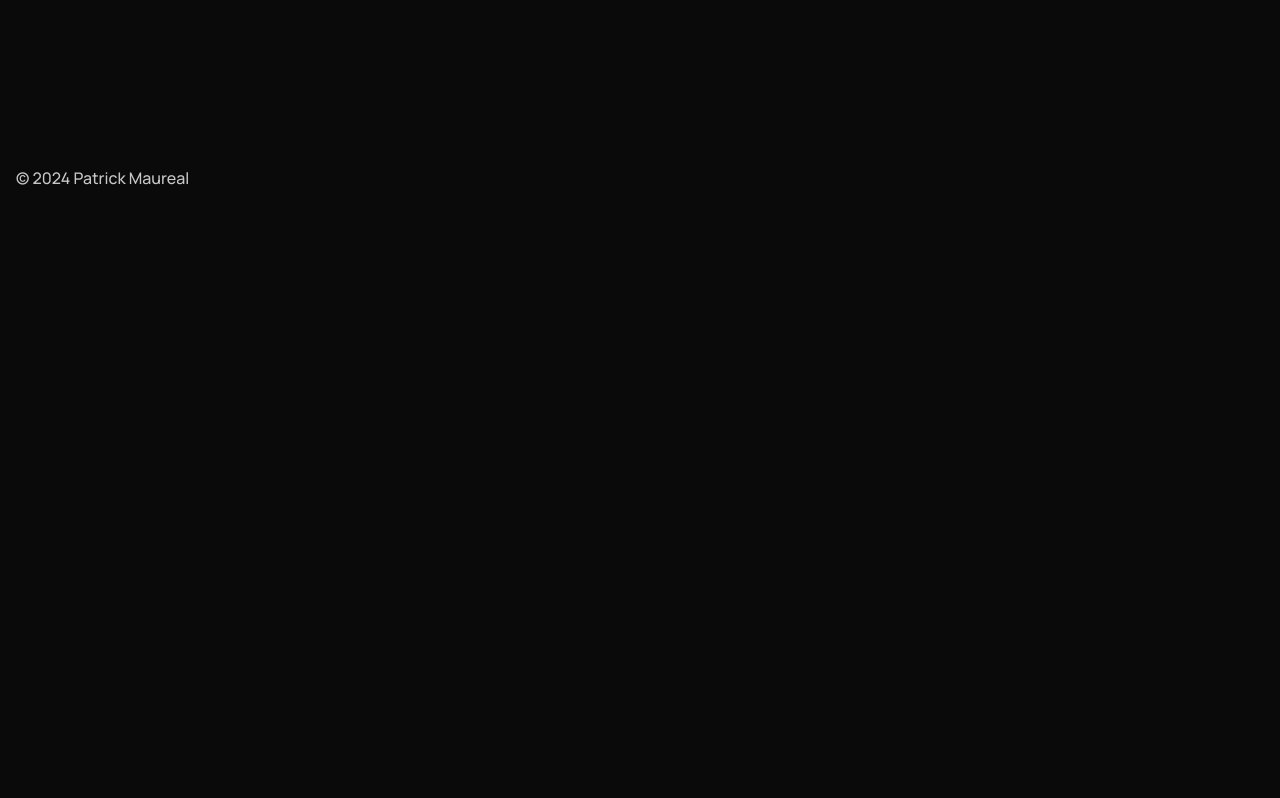
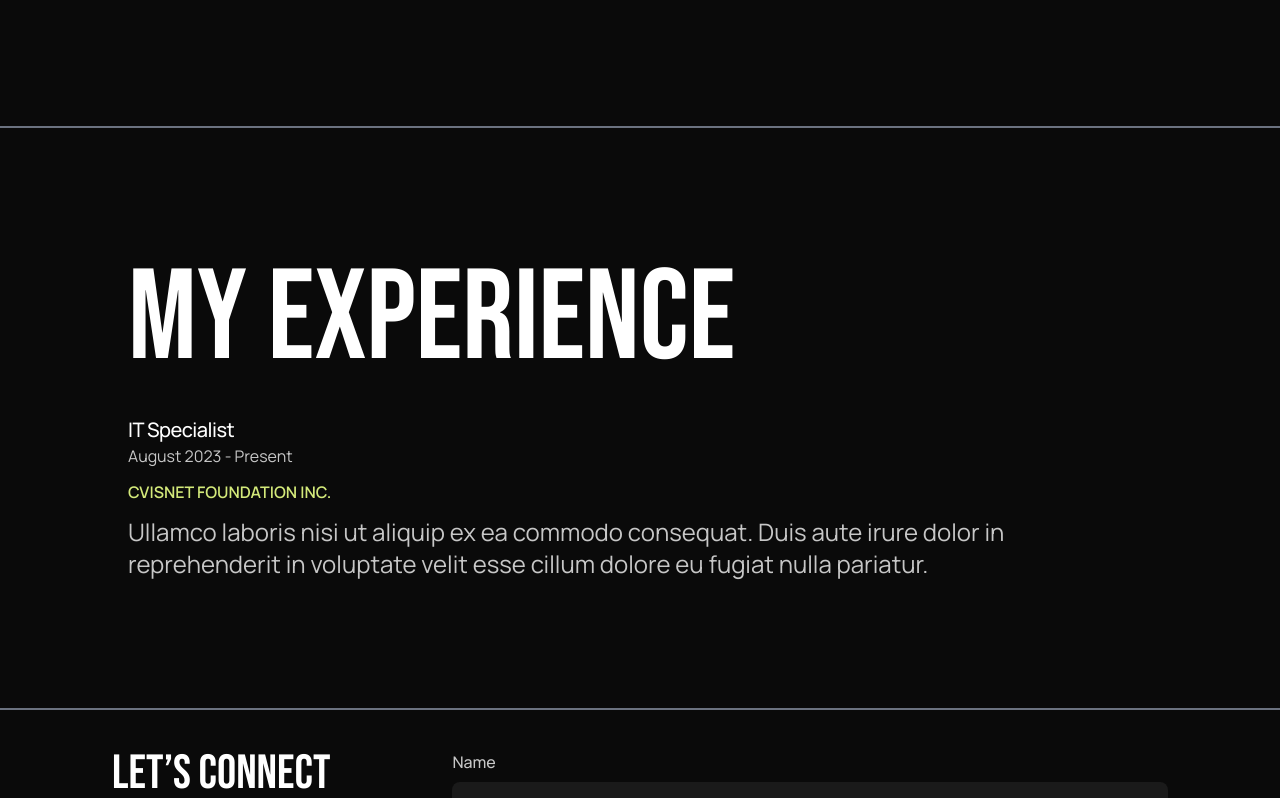
Before and after one commit to patrickMaureal/portfolio, a React (Vite) app: page /about in a window 1280 px wide. Shown: the part 1182-1980 px from the top of the page. Before the commit the page ends 1412 px from the top, so only its background shows below. Built offline with nearby package versions, Linux system fonts and the light colour scheme.

Commit message:
update about me section

```diff
--- /dev/null
+++ b/src/components/sections/about-me/Experience.tsx
@@ -0,0 +1,25 @@
+const Experience = () => {
+	return (
+		<div className="flex flex-col md:flex-row justify-between items-start px-4 py-20 space-y-20 md:px-10 md:py-12 md:space-x-20 lg:px-32 lg:py-32 lg:space-x-28 lg:space-y-0">
+			<div className="flex flex-col space-y-6 self-center">
+				<div className="flex flex-col space-y-8">
+					<h1 className="font-bebas font-normal text-6xl md:text-7xl lg:text-9xl text-white ">My Experience</h1>
+					<div className='flex flex-col space-y-3'>
+						<div className='flex flex-col space-y-3'>
+							<div>
+								<h4 className='text-white font-manrope text-xl font-medium tracking-tight '>IT Specialist</h4>
+								<p className='text-subtitle font-manrope text-base'>August 2023 - Present</p>
+							</div>
+
+							<h4 className='text-primary font-manrope text-base font-semibold'>CVISNET FOUNDATION INC.</h4>
+
+						</div>
+						<p className="font-manrope text-subtitle text-base font-normal lg:text-2xl font-normal">Ullamco laboris nisi ut aliquip ex ea commodo consequat. Duis aute irure dolor in reprehenderit in voluptate velit esse cillum dolore eu fugiat nulla pariatur.</p>
+					</div>
+				</div>
+			</div>
+		</div>
+	)
+}
+
+export default Experience
--- a/src/layouts/MainLayout.tsx
+++ b/src/layouts/MainLayout.tsx
@@ -1,13 +1,15 @@
 import Navbar from '../components/Navbar'
 import Footer from '../components/Footer'
 import { Outlet } from 'react-router-dom'
+import Contact from '../components/sections/contact/Contact'
 
 const MainLayout = () => {
 	return (
 		<div className="h-full overflow-hidden bg-background">
 			<Navbar/>
-			<div>
+			<div className='divide-gray-500 divide-y-2'>
 				<Outlet/>
+				<Contact/>
 			</div>
 			<Footer/>
     </div>
--- a/src/pages/About.tsx
+++ b/src/pages/About.tsx
@@ -1,9 +1,11 @@
 import AboutMe from "../components/sections/about-me/AboutMe"
+import Experience from "../components/sections/about-me/Experience"
 
 const About = () => {
 	return (
 		<div className="divide-gray-500 divide-y-2">
 			<AboutMe />
+			<Experience/>
 		</div>
 	)
 }
--- a/src/pages/Home.tsx
+++ b/src/pages/Home.tsx
@@ -1,5 +1,4 @@
 import About from "../components/sections/about/About"
-import Contact from "../components/sections/contact/Contact"
 import Hero from "../components/sections/hero/Hero"
 import Projects from "../components/sections/projects/Projects"
 
@@ -10,7 +9,6 @@ const Home = () => {
 			<Hero />
 			<Projects />
 			<About/>
-			<Contact/>
 		</div>
 	)
 }
```
